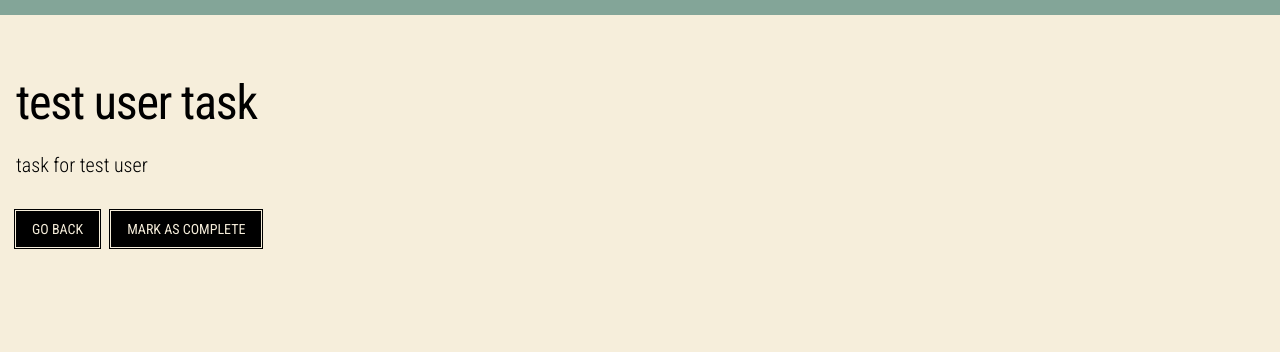
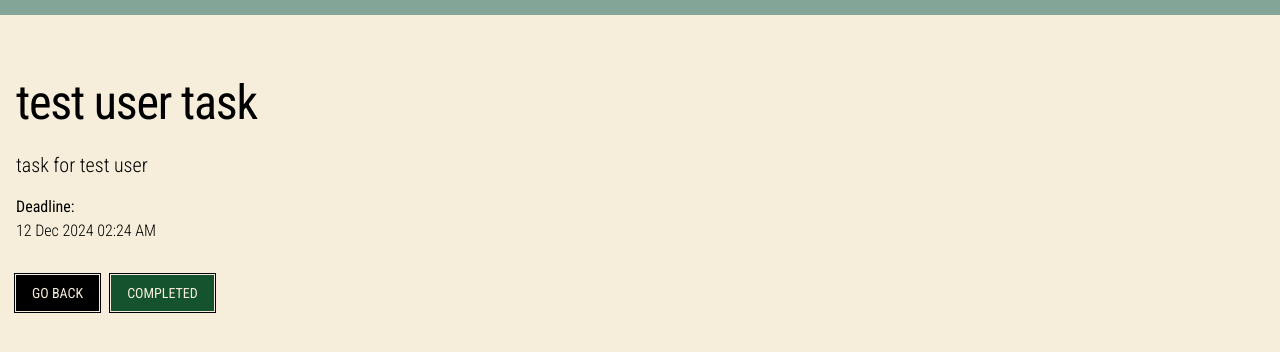
Before and after one commit to yashjawale/django-todos, a Django app: page /tasks/2/ in a window 1280 px wide. Shown: the part 209-561 px from the top of the page. Run offline with Django 5.2, Linux system fonts and the light colour scheme; data comes from the database, SQL or seed files in the repository; both versions use the stored data as it was after the commit; some libraries are stand-ins or nearby versions.

Commit message:
Add task complete functionality

```diff
--- a/tasks/templates/taskdetails.html
+++ b/tasks/templates/taskdetails.html
@@ -3,12 +3,20 @@
 {% block content %}
 <h2 class="text-5xl tracking-tight mt-8 mb-6">{{ task.title }}</h2>
 <p class="text-xl font-light">{{ task.description }}</p>
+{% if task.deadline %}
+<p class="mt-4">Deadline:</p>
+<p class="font-light">{{ task.deadline|date:"d M Y" }} {{ task.deadline|time:"h:i A" }}</p>
+{% endif %}
 <div class="flex flex-wrap gap-3 mt-8 mb-4">
     <a href="{% url 'tasks:tasks' %}" class="btn">Go Back</a>
     {% if task.completed %}
-    <a class="btn">Mark as Complete</a>
+    <span class="btn btn-success hover:opacity-100" style="cursor: default;">Completed</span>
     {% else %}
-    <span class="btn btn-success hover:opacity-100" style="cursor: default;">Completed</span>
+    <form class="single-button-form" action="/completetask/" method="post">
+        {% csrf_token %}
+        <input type="hidden" name="task_id" value="{{ task.id }}"/>
+        <button class="btn">Mark as Complete</button>
+    </form>
     {% endif %}
 </div>
 {% endblock %}
--- a/tasks/templates/tasks.html
+++ b/tasks/templates/tasks.html
@@ -18,7 +18,11 @@
     <div class="border-2 border-black p-4">
         <div class="flex justify-between item-start">
             <a href="{% url 'tasks:taskdetails' task_id=task.id %}" class="text-2xl tracking-tight cursor-pointer hover:underline">{{ task.title }}</a>
-            <a class="btn">Done</a>
+            <form class="single-button-form" action="/completetask/" method="post">
+                {% csrf_token %}
+                <input type="hidden" name="task_id" value="{{ task.id }}"/>
+                <button class="btn">Done</button>
+            </form>
         </div>
         {% if task.deadline %}
         <p class="font-light">{{ task.deadline|date:"d M Y" }} {{ task.deadline|time:"h:i A" }}</p>
--- a/tasks/urls.py
+++ b/tasks/urls.py
@@ -8,5 +8,6 @@ urlpatterns = [
     path('register/', views.register, name='register'),
     path('tasks/', views.tasks, name='tasks'),
     path('tasks/<int:task_id>/', views.taskdetails, name='taskdetails'),
-    path('logout/', views.logoutview, name='logout')
+    path('logout/', views.logoutview, name='logout'),
+    path('completetask/', views.completetask, name='completetask'),
 ]
--- a/tasks/views.py
+++ b/tasks/views.py
@@ -61,6 +61,16 @@ def tasks(request):
                   {'pending_tasks': pending_tasks, 'completed_tasks': completed_tasks, 'form': form})
 
 
+@login_required(login_url="/login/")
+def completetask(request):
+    if request.method == "POST":
+        updatetask = Task.objects.get(id=request.POST.get('task_id'))
+        if (updatetask.author == request.user):
+            updatetask.completed = True
+            updatetask.save()
+            return redirect("tasks:tasks")
+
+
 def logoutview(request):
     if request.method == "POST":
         logout(request)
```
Also changed, not shown: db.sqlite3.
